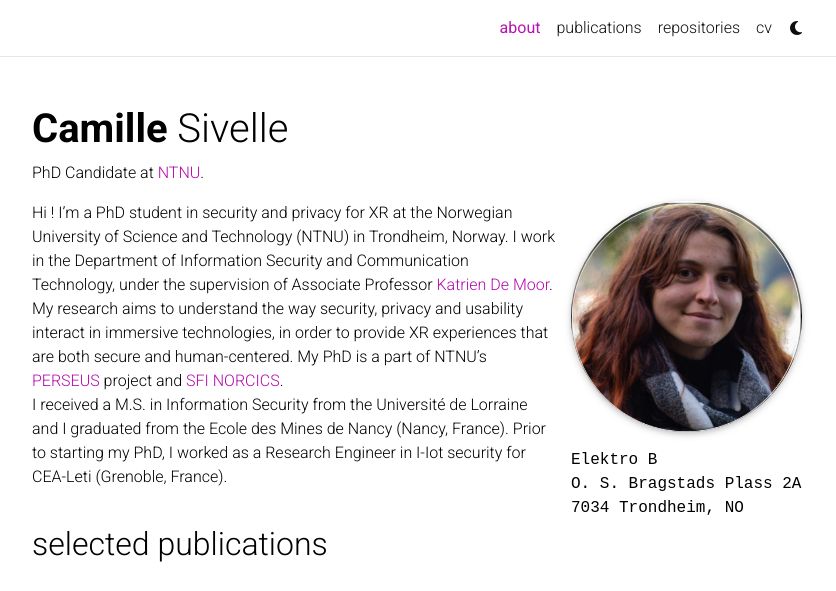
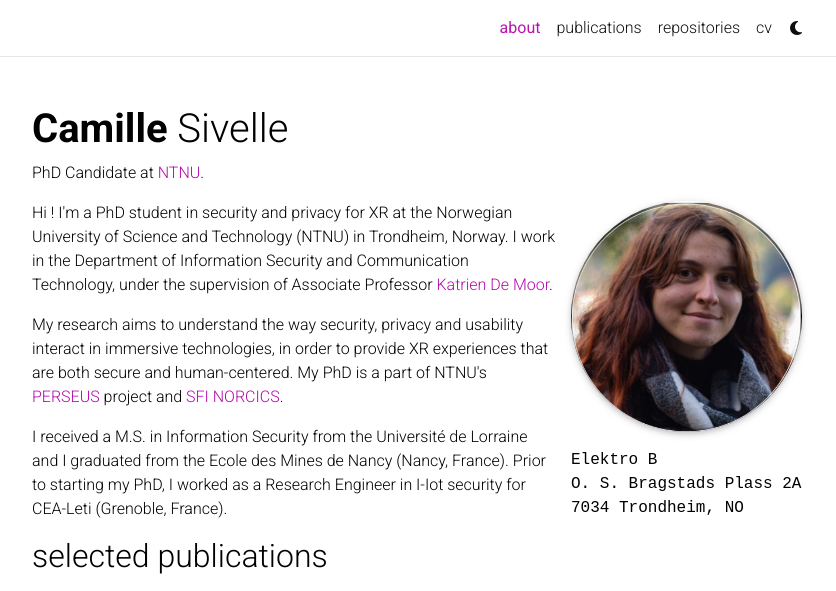
Before and after one commit to camille-si/camille-si.github.io, a Jekyll site: the page built from _pages/about.md, in a window 1280 px wide, cut to the strip 0-591 px from the top of the page. Shown: the whole strip, without its empty margins (223-1059 px from the left). Built offline with Jekyll 4.4.1, drawn with Linux system fonts in a browser that asks for light colours; full-size pictures stand in for the smaller copies a plugin makes; comment, search, counter and statistics services are not loaded; a style sheet for code colours, icons or effects is not loaded.

Commit message:
updated: added paragraphs

```diff
--- a/_pages/about.md
+++ b/_pages/about.md
@@ -19,5 +19,8 @@
 social: false  # includes social icons at the bottom of the page
 ---
 
-Hi ! I'm a PhD student in security and privacy for XR at the Norwegian University of Science and Technology (NTNU) in Trondheim, Norway. I work in the Department of Information Security and Communication Technology, under the supervision of Associate Professor <a href='https://www.ntnu.edu/employees/katrien.demoor'>Katrien De Moor</a>. <br/> My research aims to understand the way security, privacy and usability interact in immersive technologies, in order to provide XR experiences that are both secure and human-centered. My PhD is a part of NTNU's <a href='https://www.ntnu.edu/perseus/'>PERSEUS</a> project and <a href='https://www.ntnu.edu/norcics'>SFI NORCICS</a>.
-<br/>I received a M.S. in Information Security from the Université de Lorraine and I graduated from the Ecole des Mines de Nancy (Nancy, France). Prior to starting my PhD, I worked as a Research Engineer in I-Iot security for CEA-Leti (Grenoble, France).
+<p>Hi ! I'm a PhD student in security and privacy for XR at the Norwegian University of Science and Technology (NTNU) in Trondheim, Norway. I work in the Department of Information Security and Communication Technology, under the supervision of Associate Professor <a href='https://www.ntnu.edu/employees/katrien.demoor'>Katrien De Moor</a>. </p>
+
+<p> My research aims to understand the way security, privacy and usability interact in immersive technologies, in order to provide XR experiences that are both secure and human-centered. My PhD is a part of NTNU's <a href='https://www.ntnu.edu/perseus/'>PERSEUS</a> project and <a href='https://www.ntnu.edu/norcics'>SFI NORCICS</a>.</p>
+
+<p>I received a M.S. in Information Security from the Université de Lorraine and I graduated from the Ecole des Mines de Nancy (Nancy, France). Prior to starting my PhD, I worked as a Research Engineer in I-Iot security for CEA-Leti (Grenoble, France). </p>
```
